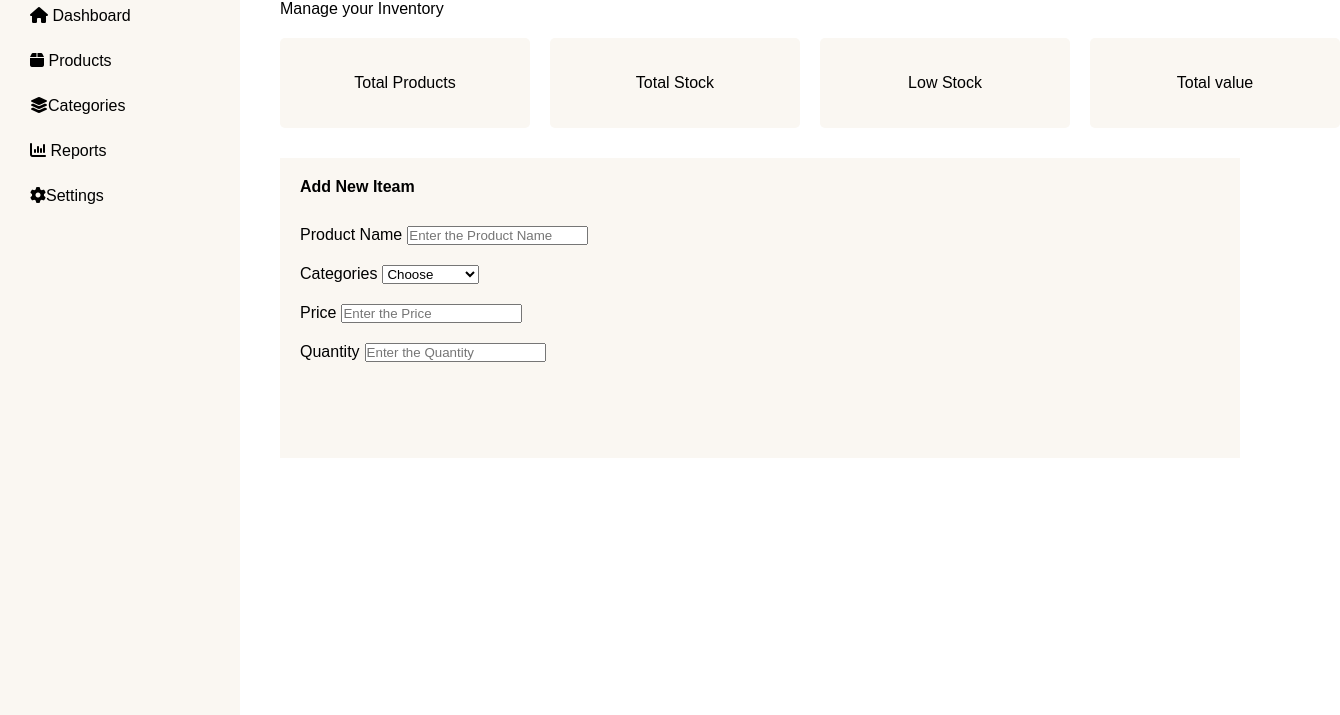
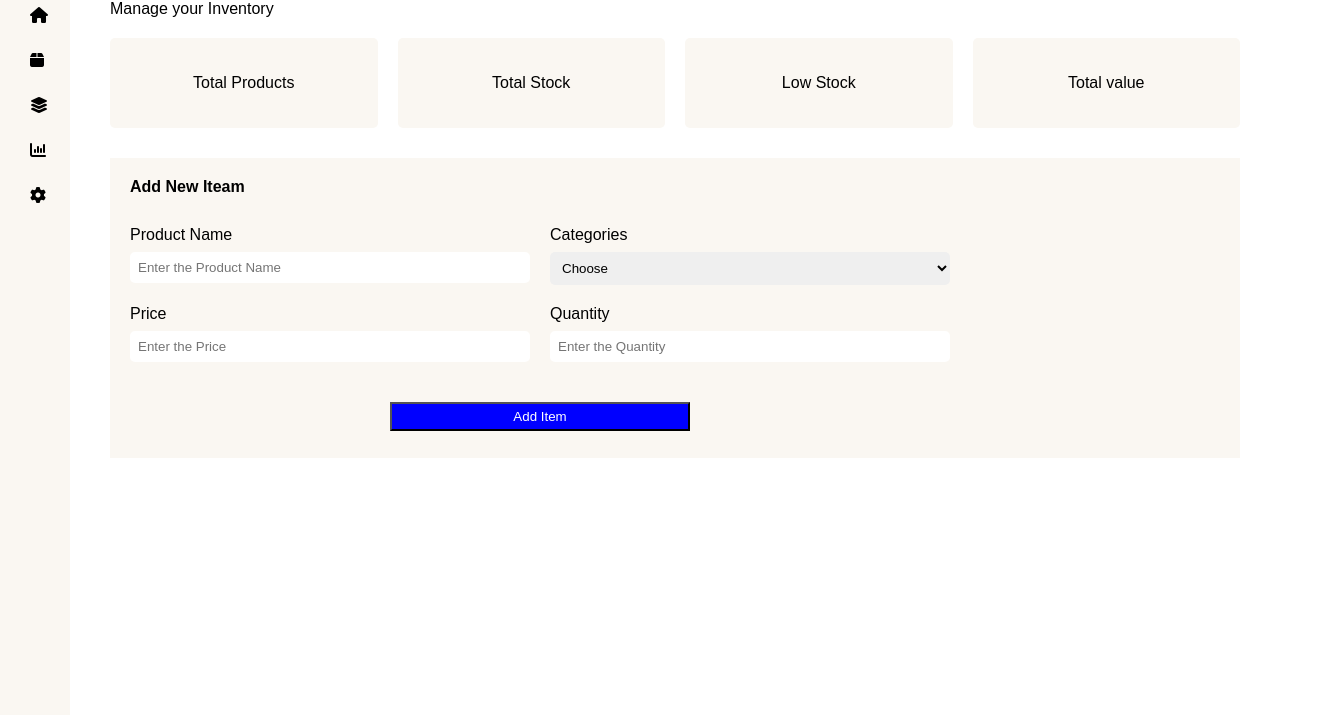
Before and after one commit to MUHAMMED-SHAN01/Inventory-Management-Dashboard, a plain HTML site: page index.html in a window 1280 px wide. Shown: the part 85-800 px from the top of the page, 1340 px wide, since content can reach past the window. Drawn offline with Linux system fonts and the light colour scheme.

Commit message:
from validate and make object with push array

```diff
--- a/index.html
+++ b/index.html
@@ -12,7 +12,7 @@
 </head>
 <body>
     <header id="header">
-            <aside class="sidebar" id="sidebar">
+            <aside class="sidebar closed" id="sidebar">
                 <div class="sidebar_header">
                <button id="menuBtn"> <i class="fa-solid fa-bars"></i> </button>
                 <h3 id="menu">Menu</h3>
@@ -56,18 +56,28 @@
     <h4>Add New Iteam </h4>
 
     <div class="cards_large">
-        <div id="add_items">
-      <div class="inputs"> <label> Product Name</label> <input type="text" placeholder="Enter the Product Name"></div>
-      <div class="inputs"> <label> Categories</label> <select id="Categories">
-        <option >Choose</option>
-        <option value="200g Packet">200g Packet</option>
-         <option value="100g Packet">100g Packet</option>
-          <option value="Box">Box</option>
-           <option value="Board">Board</option>
-      </select></div>
-      <div class="inputs"> <label> Price</label> <input type="text" placeholder="Enter the Price"></div>
-      <div class="inputs"> <label> Quantity</label> <input type="text" placeholder="Enter the Quantity"></div>
-        </div>
+        <form action="" id="productFrom">
+
+      <div class="from_group"> <label> Product Name</label> <input id="productName" type="text" placeholder="Enter the Product Name"> </div>
+      <div class="from_group"> <label> Categories</label> <select id="Categories"> </div>
+        <option value="" >Choose</option>
+         <option value="Food & Beverages">Food & Beverages</option>
+          <option value="Electronics">Electronics</option>
+           <option value="Clothing">Clothing</option>
+            <option value="Grocery">Grocery</option>
+            <option value="Furniture">Furniture</option>
+            <option value="Statinonery">Statinonery</option>
+            <option value="Health & Beauty">Health & Beauty</option>
+            <option value="Home Appliances">Home Appliance</option>
+            <option value="Sports">Sports</option>
+            <option value="Automative">Automative</option>
+            <option value="Other">Other</option>
+
+      </select> </div>
+        <div class="from_group"> <label> Price</label> <input id="Price" type="number" placeholder="Enter the Price"> </div>
+       <div class="from_group">  <label> Quantity</label> <input id="Quantity" type="number" placeholder="Enter the Quantity"> </div>
+        <button id="addBtn" type="button"> Add Item</button>
+        </form>
    </section>
 
             </main>
--- a/script.js
+++ b/script.js
@@ -1,10 +1,48 @@
+// menu bar ........
+
 const menuBtn= document.querySelector("#menuBtn");
-console.log(menuBtn);
+// console.log(menuBtn);
 const sidebar=document.querySelector("#sidebar");
-console.log(sidebar);
-
-
+// console.log(sidebar);
 
 menuBtn.addEventListener("click", () => {
     sidebar.classList.toggle("closed");
 })
+
+
+
+// from validation and add
+
+products=[];
+const from=document.querySelector('#productFrom');
+const AddBtn=document.getElementById('addBtn');
+// console.log(AddBtn);
+const ProductName=document.getElementById('productName');
+// console.log(ProductName);
+const Categories=document.getElementById('Categories');
+// console.log(Categories);
+const Price=document.getElementById('Price');
+// console.log(Price);
+const Quantity=document.getElementById('Quantity');
+// console.log(Quantity);
+
+AddBtn.addEventListener("click", () => {
+
+    // create object
+   const product ={
+    name: ProductName.value,
+    category:Categories.value,
+    price: Price.value,
+    quantity: Quantity.value
+   };
+
+
+    // push array
+
+    products.push(product);
+
+   console.log(products);
+   from.reset();
+
+
+});
--- a/style.css
+++ b/style.css
@@ -146,17 +146,46 @@ a{
    margin-top: 30px;
 }
 
-#add_items{
+form{
 
+    display: grid;
+    grid-template-columns: repeat(2,1fr);
+    gap: 20px;
+    max-width: 700px;
+}
+
+.from_group{
     display: flex;
     flex-direction: column;
-    gap: 20px;
+    gap: 8px;
+    justify-self: center;
 }
 
-.inputs{
-    display: flex;
-    flex: 1;
+ form  input ,
+ form select{
+
+    width: 400px;
+    padding: 8px;
+    border: none;
+    border-radius: 5px;
+
+}
 
 
-    gap: 5px;
+form  input:hover,
+form select:hover{
+    border: 1px solid blue;
+
+ }
+
+#addBtn{
+    background-color: blue;
+    color: white;
+    width: 300px;
+    padding: 5px;
+    grid-column: 1/-1 ;
+    justify-self: center;
+    margin-top: 20px;
+
+
 }
```
